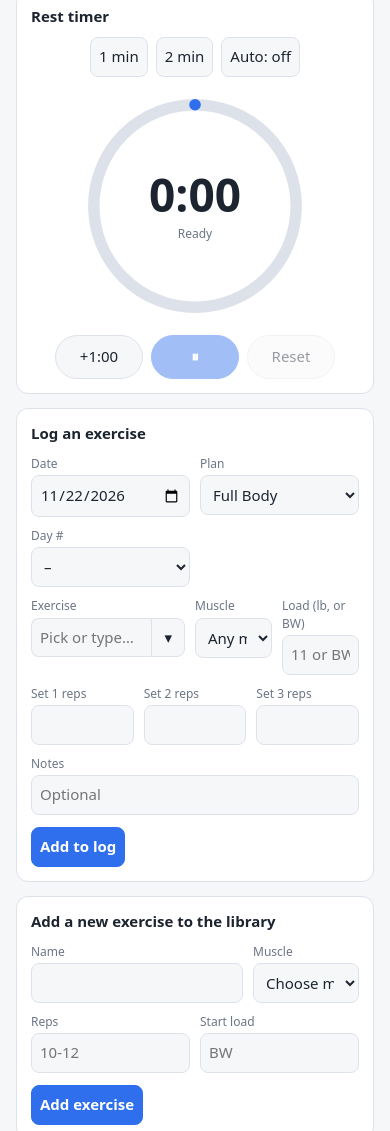
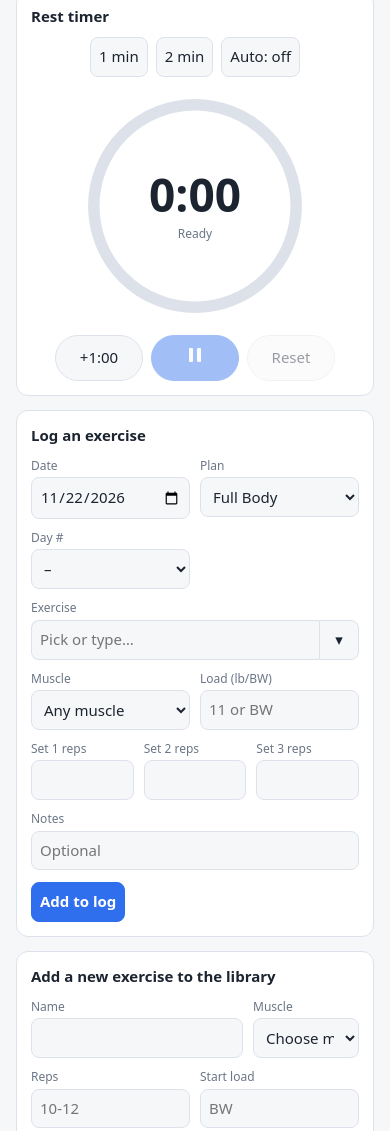
Before and after one commit to kurtzk10/fitness-tracker, a plain HTML site: page index.html in a window 390 px wide. Shown: the part 1039-2170 px from the top of the page. Drawn offline with Linux system fonts and the light colour scheme.

Commit message:
update: mobile layout fixes (form row, calendar, tap targets, timer icon)

```diff
--- a/index.html
+++ b/index.html
@@ -64,6 +64,12 @@ th{color:var(--mu);font-weight:600}
 .rc small{color:var(--mu);font-size:12px;margin-top:8px}
 .rtc button{border-radius:999px;padding:10px 20px;min-width:88px}
 .rtc button:disabled{opacity:.45;cursor:default}
+.cal i{height:clamp(42px,10vw,54px)}.cal i small{margin-top:12px}
+button.x{padding:8px 12px;min-height:38px}
+#mprev,#mnext,#exb{min-width:40px;min-height:40px}
+input[type=checkbox]{width:20px;height:20px;padding:0}
+@media (max-width:520px){.elrow{grid-template-columns:1fr 1fr!important}.elrow>div:first-child{grid-column:1/-1}}
+.rtc button.p{color:var(--bg)}
 </style>
 </head>
 <body>
@@ -83,7 +89,7 @@ th{color:var(--mu);font-weight:600}
 <div class="row" style="margin:0 0 10px">
 <label style="margin:0">Routine</label><select id="mode" style="width:auto"><option value="full">Full body</option><option value="ppl">Push / Pull / Legs</option></select>
 <span id="sesw" class="row" style="margin:0" hidden><label style="margin:0">Today</label><select id="ses" style="width:auto"><option value="">Auto</option><option>Push</option><option>Pull</option><option>Legs</option></select></span>
-<label style="margin:0;display:flex;gap:6px;align-items:center"><input type="checkbox" id="dl" style="width:auto"><span id="dlt">Deload week</span></label>
+<label style="margin:0;display:flex;gap:6px;align-items:center"><input type="checkbox" id="dl" style="width:20px;height:20px;padding:0"><span id="dlt">Deload week</span></label>
 </div>
 <div id="hint" class="sub" style="margin:0 0 8px"></div>
 <div class="scroll"><table id="circ"></table></div>
@@ -96,7 +102,7 @@ th{color:var(--mu);font-weight:600}
 <div class="rtp"><button data-t="60">1 min</button><button data-t="120">2 min</button><button id="tauto" title="Start the timer automatically after you log an exercise">Auto: off</button></div>
 <div class="ring"><svg viewBox="0 0 200 200" aria-hidden="true"><circle class="trk" cx="100" cy="100" r="88"/><circle id="rg" class="prg" cx="100" cy="100" r="88" transform="rotate(-90 100 100)"/></svg>
 <div class="rc"><span id="tm">0:00</span><small id="tsub">Ready</small></div></div>
-<div class="rtc"><button id="tadd">+1:00</button><button id="tpause" class="p" disabled aria-label="Pause or resume">⏸</button><button id="tstop" disabled>Reset</button></div>
+<div class="rtc"><button id="tadd">+1:00</button><button id="tpause" class="p" disabled aria-label="Pause or resume"></button><button id="tstop" disabled>Reset</button></div>
 </div>
 </section>
 
@@ -107,10 +113,10 @@ th{color:var(--mu);font-weight:600}
 <div><label>Plan</label><select id="plan"><option>Full Body</option><option>Push</option><option>Pull</option><option>Legs</option><option>Deload</option></select></div>
 <div><label>Day #</label><select id="day"><option value="">–</option><option>1</option><option>2</option><option>3</option></select></div>
 </div>
-<div class="grid" style="margin-top:10px;grid-template-columns:2fr 1fr 1fr">
+<div class="grid elrow" style="margin-top:10px;grid-template-columns:2fr 1fr 1fr;align-items:end">
 <div style="position:relative"><label>Exercise</label><div class="cb"><input id="ex" autocomplete="off" placeholder="Pick or type…"><button type="button" id="exb" title="Show all exercises" aria-label="Show all exercises">▾</button></div><div id="exl" class="dd" hidden></div></div>
 <div><label id="mlab">Muscle</label><select id="mus"></select></div>
-<div><label>Load (lb, or BW)</label><input id="load" placeholder="11 or BW"></div>
+<div><label>Load (lb/BW)</label><input id="load" placeholder="11 or BW"></div>
 </div>
 <div class="sets" style="margin-top:10px">
 <div><label>Set 1 reps</label><input id="s1" type="number" min="0" inputmode="numeric"></div>
@@ -456,7 +462,7 @@ $("log").onclick=async e=>{const ed=e.target.closest("button[data-e]");if(ed){st
   const d=rows.splice(+b.dataset.i,1)[0];DEL.push(d.id);if(EDIT===d.id){endEdit();["ex","load","s1","s2","s3","notes"].forEach(i=>$(i).value="")}render();await saveRows()};
 // Rest timer: counts down to a fixed end time (stays correct if the tab sleeps), ring depletes, beeps and vibrates at zero
 let TEND=0,TTOT=0,TREM=0,TIV=null,ACX=null,TPAUSE=false;
-const RC=2*Math.PI*88,fmtT=s=>Math.floor(s/60)+":"+String(s%60).padStart(2,"0");
+const PAUSEI='<svg width="18" height="18" viewBox="0 0 18 18" fill="currentColor" aria-hidden="true"><rect x="3" y="2" width="4" height="14" rx="1"/><rect x="11" y="2" width="4" height="14" rx="1"/></svg>',PLAYI='<svg width="18" height="18" viewBox="0 0 18 18" fill="currentColor" aria-hidden="true"><path d="M5 2.5v13l11-6.5z"/></svg>',RC=2*Math.PI*88,fmtT=s=>Math.floor(s/60)+":"+String(s%60).padStart(2,"0");
 function beep(){
   try{const c=ACX;if(c)[0,.25,.5].forEach(d=>{const o=c.createOscillator(),g=c.createGain();o.frequency.value=880;g.gain.value=.25;o.connect(g);g.connect(c.destination);o.start(c.currentTime+d);o.stop(c.currentTime+d+.15)})}catch(e){}
   try{navigator.vibrate&&navigator.vibrate([200,100,200,100,200])}catch(e){}}
@@ -464,8 +470,8 @@ function paintT(ms,st){   // st: idle | run | pause | done
   const left=Math.ceil(ms/1000),fr=st==="done"?1:st==="idle"?0:Math.min(1,Math.max(0,ms/(TTOT*1000)));
   $("tm").textContent=st==="done"?"Go!":st==="idle"?"0:00":fmtT(left);
   $("tsub").textContent={idle:"Ready",run:"Resting",pause:"Paused",done:"Rest over"}[st];
-  $("rg").style.strokeDashoffset=RC*(1-fr);$("rg").classList.toggle("done",st==="done");
-  $("tpause").textContent=st==="pause"?"▶":"⏸";$("tpause").disabled=st==="idle"||st==="done";$("tstop").disabled=st==="idle";
+  $("rg").style.strokeDashoffset=RC*(1-fr);$("rg").style.opacity=st==="idle"?0:1;$("rg").classList.toggle("done",st==="done");
+  $("tpause").innerHTML=st==="pause"?PLAYI:PAUSEI;$("tpause").disabled=st==="idle"||st==="done";$("tstop").disabled=st==="idle";
   document.title=st==="run"?fmtT(left)+" · Rest":st==="pause"?"Paused · Rest":"Full-Body Tracker";
   if(st!=="run"&&st!=="pause")[...document.querySelectorAll("#rest [data-t]")].forEach(b=>b.classList.remove("p"))}
 function tick(){
```
